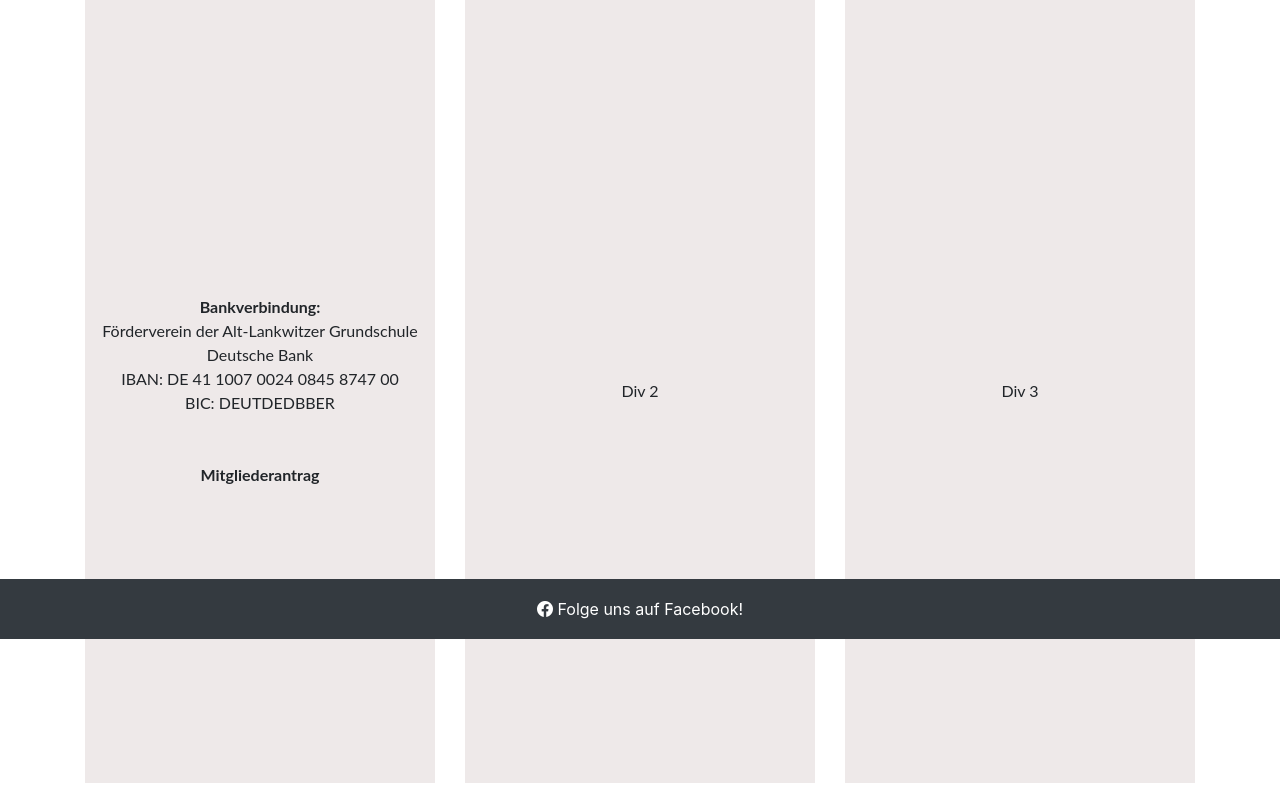
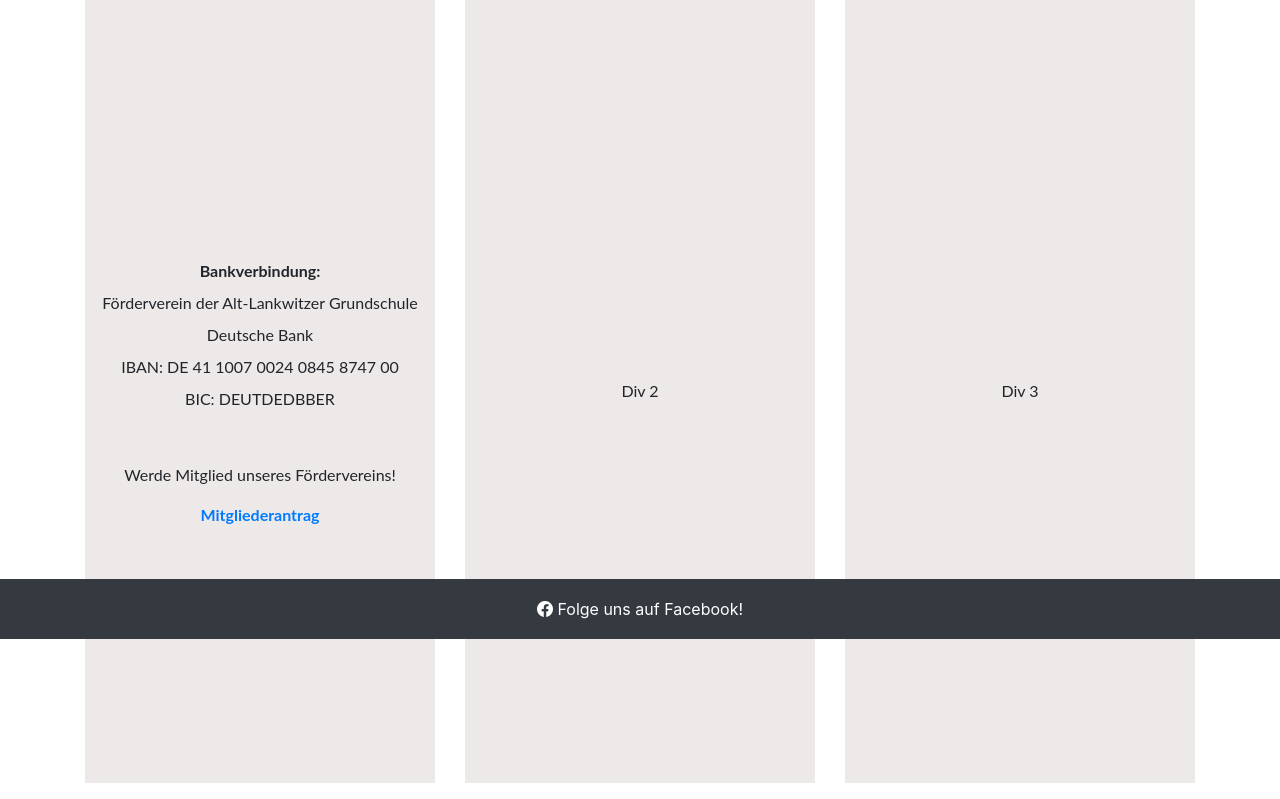
Before and after one commit to VladaAlek/schulverein_lankwitz, a Django app: template Support/templates/Support/support.html in a window 1280 px wide. Shown: the part 161-960 px from the top of the page. Run offline with Django 5.2, Linux system fonts and the light colour scheme; the template is opened without the code that fills it, so the values that code supplies are empty; some libraries are stand-ins or nearby versions.

Commit message:
feat: link the membership request and style bank account details

```diff
--- a/Support/static/css/support.css
+++ b/Support/static/css/support.css
@@ -32,6 +32,12 @@ html, body {
     justify-content: center;
   }
 
+
+  .more-space {
+  line-height: 2;
+}
+
+
   /* media queries */
   @media (min-width: 1400px) {
   .my-div {
--- a/Support/templates/Support/support.html
+++ b/Support/templates/Support/support.html
@@ -20,7 +20,7 @@
   <div class="row full-height-row">
     <div class="col-md-6 col-lg-4 mb-3 my-div">
       <div class="p-3 test-class text-center">
-        <div class="mb-5">
+        <div class="mb-5 more-space">
           <strong>Bankverbindung:</strong> <br>
           Förderverein der Alt-Lankwitzer Grundschule <br>
           Deutsche Bank <br>
@@ -28,7 +28,11 @@
           BIC: DEUTDEDBBER
         </div>
         <div>
-          <strong>Mitgliederantrag</strong>
+          <p>Werde Mitglied unseres Fördervereins!</p>
+          <a href="https://wordpress.alt-lankwitzer-grundschule.de/wp-content/uploads/2020/03/2020-Aufnahmeantrag.pdf"
+            target="_blank" rel="noopener">
+            <strong>Mitgliederantrag</strong>
+          </a>
         </div>
       </div>
     </div>
```
